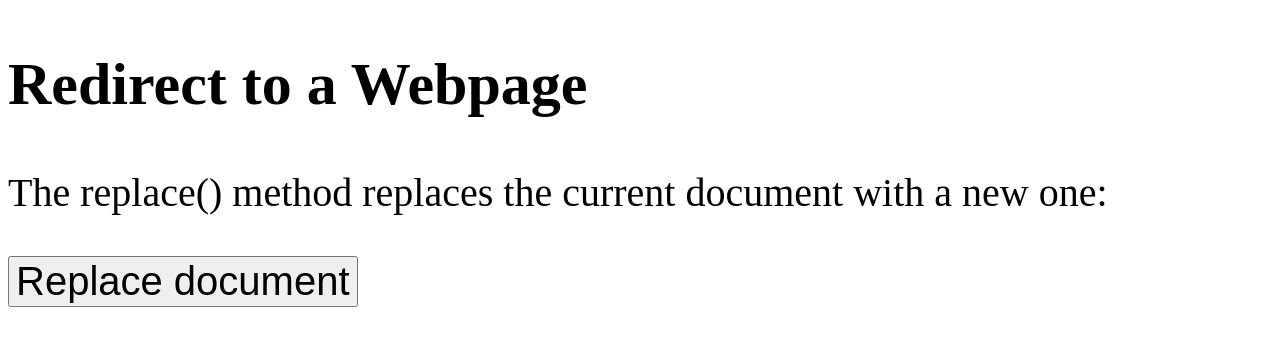
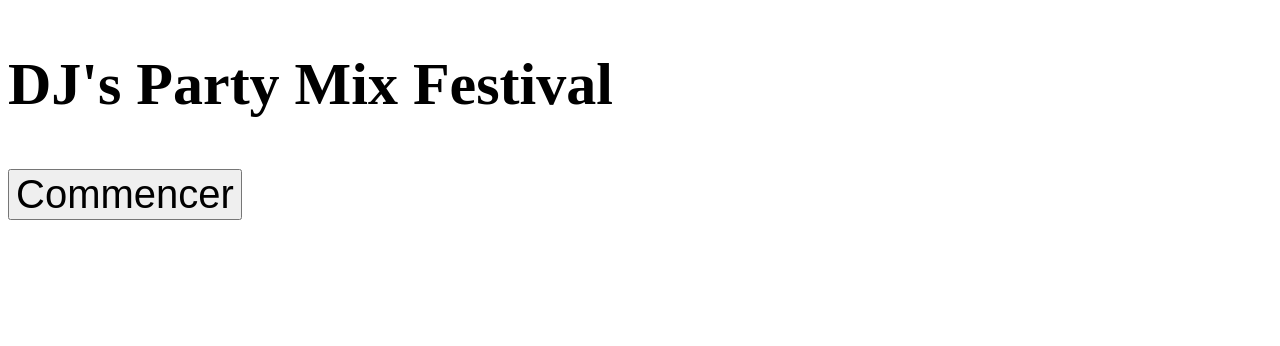
Before and after one commit to ramoni13/ramoni13.github.io, a plain HTML site: page DJ_Festival/index.html in a window 1280 px wide. Drawn offline with Linux system fonts and the light colour scheme.

Commit message:
Update index.html

```diff
--- a/DJ_Festival/index.html
+++ b/DJ_Festival/index.html
@@ -9,14 +9,13 @@
 
 	</style>
 </head>
-<h2>Redirect to a Webpage</h2>
-<p>The replace() method replaces the current document with a new one:</p>
+<h2>DJ's Party Mix Festival</h2>
 
-<button onclick="myFunction()">Replace document</button>
+<button onclick="myFunction()">Commencer</button>
 
 <script>
 function myFunction() {
-  location.replace("https://connect.deezer.com/oauth/auth.php?app_id=455462&redirect_uri=https://ramoni13.github.io/DJ_Festival/application.html&perms=basic_access,email,offline_access,manage_library,manage_community,delete_library,listening_history")
+  location.replace("https://connect.deezer.com/oauth/auth.php?app_id=455462&redirect_uri=https://ramoni13.github.io/DJ_Festival/begin.html&perms=basic_access,email,offline_access,manage_library,manage_community,delete_library,listening_history")
 }
 </script>
 
```
